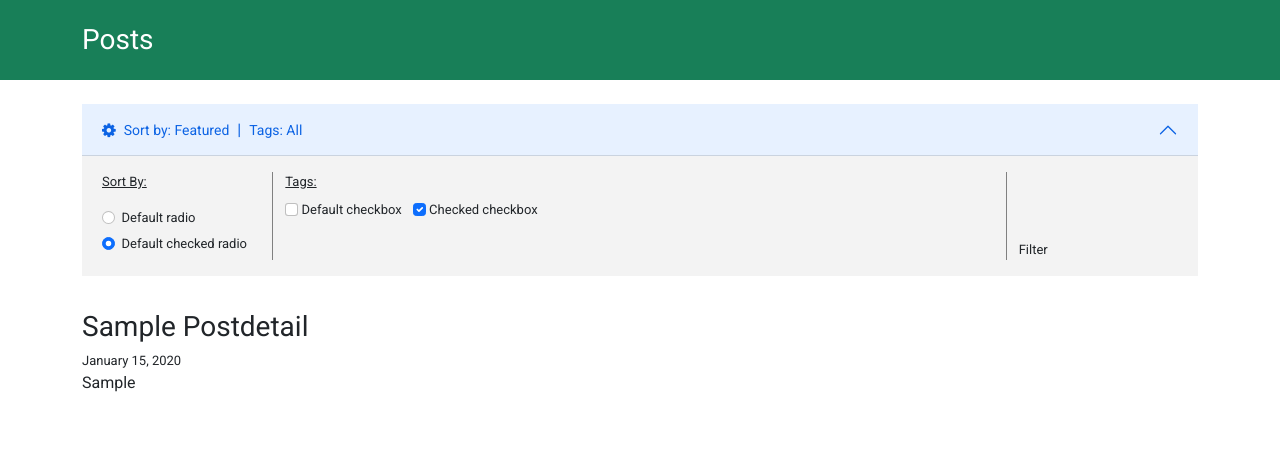
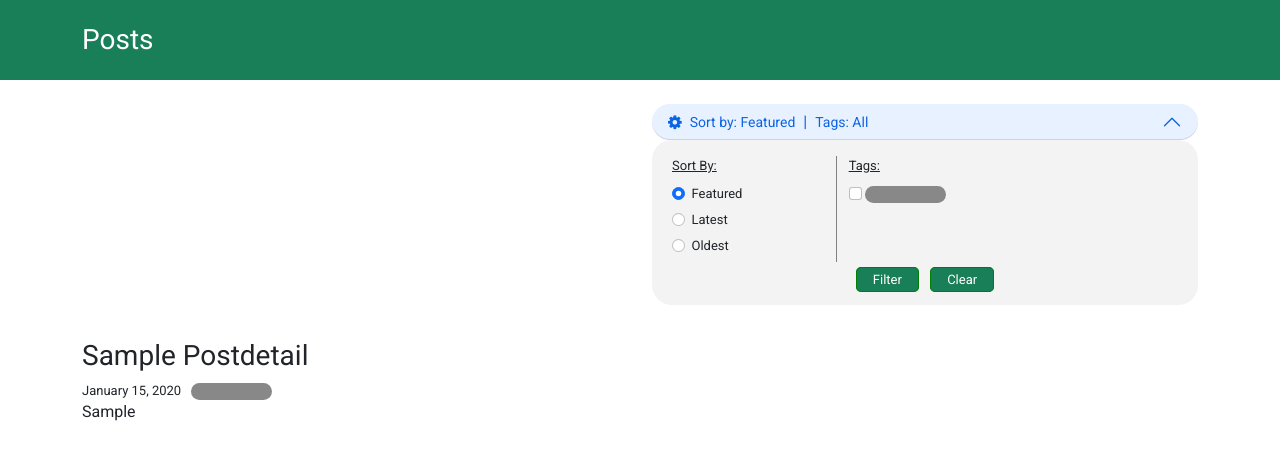
Before and after one commit to mdamire/MyPortfolio, a Django app: page /posts/ in a window 1280 px wide, after a click that opens the changed part. Shown: the part 60-520 px from the top of the page. Run offline with Django 4.2, Linux system fonts and the light colour scheme; tables that the repository leaves empty hold one stand-in row (values such as "Sample post").

Commit message:
Posts list and detail almost done

```diff
--- a/common/static/common/css/default.css
+++ b/common/static/common/css/default.css
@@ -44,3 +44,16 @@
 .heading-text {
     font-size: 28px;
 }
+
+.button {
+    background-color: #187f58;
+    color: white;
+    cursor: pointer;
+    border: 1px solid green;
+    border-radius: 5px;
+}
+
+.button:hover {
+    background-color: #6b8f71;
+    box-shadow: 0px 0px 5px rgb(210, 210, 210);
+}
--- a/posts/models.py
+++ b/posts/models.py
@@ -18,7 +18,33 @@
         default=True,
         help_text="Post sublinks will be generated from any header tag and will aprear in Post Content section"
     )
+    tags = models.ManyToManyField('PostTag')
+    feature = models.IntegerField(
+        default=0, help_text="This value will help it sort in the post list page. Higher value has more priority."
+    )
 
     @property
     def intro_len(self):
         return len(self.heading) + len(self.introduction)
+
+    def __str__(self) -> str:
+        return f"{self.permalink}: {self.heading}"
+
+    class Meta:
+        ordering = ['feature', '-publish_date', '-created']
+
+
+class PostTag(TimeStampedModel):
+    label = models.CharField(max_length=64)
+    color = models.CharField(
+        max_length=20, default='white', help_text="css color (hex, rgb or color name) for text color"
+    )
+    bg_color = models.CharField(
+        max_length=20, default='grey', help_text="css color (hex, rgb or color name) for background color",
+    )
+
+    def __str__(self):
+        return self.label
+
+    class Meta:
+        ordering = ['-created']
--- a/posts/static/posts/post-list.css
+++ b/posts/static/posts/post-list.css
@@ -1,10 +1,12 @@
 .accordion-button {
     background-color: rgb(243, 243, 243);
+    border-radius: 20px;
 }
 
 .accordion-body {
     background-color: rgb(243, 243, 243);
     font-size: small;
+    border-radius: 20px;
 }
 
 .step-links {
@@ -36,3 +38,8 @@
 .page-button:hover {
     color: #6b8f71;
 }
+
+.filter-submit {
+    text-align: center;
+    width: 100%;
+}
--- a/posts/templates/posts/detail.html
+++ b/posts/templates/posts/post-detail.html
@@ -13,6 +13,10 @@
             {% else %}
                 {{post.created|date:"F j, Y"}}
             {% endif %}
+            &nbsp;&nbsp;
+            {% for tag in post.tags.all %}
+                <span class="badge rounded-pill" style="color: {{tag.color}}; background-color: {{tag.bg_color}};">{{tag.label}}</span>
+            {% endfor %}
         </small></h6>
 
         <div class="pt-md-4 pt-2">
--- a/posts/templates/posts/post-list.html
+++ b/posts/templates/posts/post-list.html
@@ -6,52 +6,78 @@
 
 {% block main-content %}
 <div class="mt-4"></div>
+
+<div class="row">
+<div class="col-md-6"></div>
+<div class="col-md-6">
+
+{% comment %} Filter Section {% endcomment %}
 <div class="accordion" id="filter-section">
-    <h2 class="accordion-header" id="headingOne">
-        <button class="accordion-button collapsed" type="button" data-bs-toggle="collapse" data-bs-target="#filter-settings"  aria-expanded="false" aria-controls="filter-settings">
-            <i class="fa fa-gear pe-2"></i> <small class="pe-md-2 pe-1">Sort by: Featured</small>|<small class="ps-md-2 ps-1">Tags: All</small>
+
+    <h6 class="accordion-header" id="headingOne">
+        <button class="accordion-button collapsed py-2 px-3" type="button" data-bs-toggle="collapse" data-bs-target="#filter-settings"  aria-expanded="false" aria-controls="filter-settings">
+            <i class="fa fa-gear pe-2"></i>
+            <small class="pe-md-2 pe-1">Sort by: {%if sort_param%}{{sort_param|title}}{%else%}Featured{%endif%}</small>
+            |
+            <small class="ps-md-2 ps-1">Tags:
+                {%if tags_param%}
+                    {% for tag in tag_list %}
+                        {% if tag.id|stringformat:"s" in tags_param %}
+                            {{tag.label}},
+                        {% endif %}
+                    {% endfor %}
+                {%else%}
+                    All
+                {%endif%}
+            </small>
         </button>
-    </h2>
+    </h6>
+
     <div id="filter-settings" class="accordion-collapse collapse" aria-labelledby="headingOne" data-bs-parent="#filter-section">
         <div class="accordion-body">
+
             <div class="row">
-                <div class="col-md-2" style="border-right: 1px solid grey;">
-                    <div class="pb-3"><u>Sort By:</u></div>
+
+                <div class="col-4" style="border-right: 1px solid grey;">
+                    <div class="pb-2"><u>Sort By:</u></div>
+                    {% for ss in sort_list %}
                     <div class="form-check">
-                        <label class="form-check-label" for="flexRadioDefault1">
-                            Default radio
-                            <input class="form-check-input" type="radio" name="flexRadioDefault" id="flexRadioDefault1" value="rd1">
+                        <label class="form-check-label" for="sortRadio{{forloop.counter}}">
+                            {{ss|title}}
+                            <input class="form-check-input" type="radio" name="flexRadioDefault" id="sortRadio{{forloop.counter}}" value="{{ss}}" {% if sort_param and sort_param == ss %}checked{% elif not sort_param and forloop.first %}checked{% endif %}>
                         </label>
-                      </div>
-                      <div class="form-check">
-                          <label class="form-check-label" for="flexRadioDefault2">
-                              Default checked radio
-                              <input class="form-check-input" type="radio" name="flexRadioDefault" id="flexRadioDefault2" value="rd2" checked>
-                        </label>
-                      </div>
+                    </div>
+                    {% endfor %}
                 </div>
-                <div class="col-md-8" style="border-right: 1px solid grey;">
+
+                <div class="col-8">
                     <div class="pb-2"><u>Tags:</u></div>
-                    <label class="form-check-label pe-2" for="flexCheckDefault">
-                        <input class="form-check-input" type="checkbox" value="cb1" id="flexCheckDefault">
-                          Default checkbox
+                    {% for tag in tag_list %}
+                    <label class="form-check-label pe-md-3 pe-2" for="tagCheck{{tag.id}}">
+                        <input class="form-check-input" type="checkbox" value="{{tag.id}}" id="tagCheck{{tag.id}}" {% if tags_param and tag.id|stringformat:"s" in tags_param %}checked{%endif%}>
+                        <span class="badge rounded-pill" style="color: {{tag.color}}; background-color: {{tag.bg_color}};">{{tag.label}}</span>
                     </label>
-                    <label class="form-check-label" for="flexCheckChecked">
-                        <input class="form-check-input" type="checkbox" value="cb2" id="flexCheckChecked" checked>
-                          Checked checkbox
-                    </label>
+                    {% endfor %}
                 </div>
-                <div class="col-md-2" style="position: relative;">
-                    <div style="position: absolute; bottom: 0;" onclick="submitFilters()">Filter</div>
-                </div>
+
             </div>
+
+            <div class="col-md-2 filter-submit mt-2">
+                <span class="button px-3 py-1" onclick="submitFilters()">Filter</span>
+                <span class="button ms-2 px-3 py-1" onclick="clearFilters()">Clear</span>
+            </div>
+
         </div>
     </div>
+
 </div>
 
+</div>
+</div>
+
+{% comment %} Post Lists Section {% endcomment %}
 <div class="row pt-md-4 pt-2">
 {% for post in post_list %}
-            <!-- if if loop counter in 1, 4, 7 -->
     {% url 'post-detail' post.permalink as post_detail_url%}
     <div class="col-md-4 post-button" onclick="window.location.href='{{post_detail_url}}';">
         <h3 class="post-heading">{{post.heading|title}}</h3>
@@ -61,9 +87,13 @@
             {% else %}
                 {{post.created|date:"F j, Y"}}
             {% endif %}
+            &nbsp;
+            {% for tag in post.tags.all %}
+                <span class="badge rounded-pill" style="color: {{tag.color}}; background-color: {{tag.bg_color}};">{{tag.label}}</span>
+            {% endfor %}
         </div>
         {% if post.introduction %}
-        <div class="post-introduction">{{post.introduction|safe}}</div>
+        <div class="post-introduction ">{{post.introduction|safe}}</div>
         {% endif %}
     </div>
     {% if forloop.counter|divisibleby:3 %}
--- a/posts/views.py
+++ b/posts/views.py
@@ -4,13 +4,13 @@
 
 from common.mixins import SiteContextMixin, SingleObjectContentRendererMixin, MultipleObjectContentRendererMixin
 from common.static import SiteStatic
-from .models import PostDetail
+from .models import PostDetail, PostTag
 from .sublink import parse_sublinks
 
 
 class PostDetailView(DetailView, SiteContextMixin, SingleObjectContentRendererMixin):
     model = PostDetail
-    extra_statics = [SiteStatic('posts/post.css'), SiteStatic('posts/posts.js')]
+    extra_statics = [SiteStatic('posts/post-detail.css'), SiteStatic('posts/post-detail.js')]
 
     # The name of the field on the model that contains the slug.
     slug_field = 'permalink'
@@ -18,7 +18,7 @@
     slug_url_kwarg = 'permalink'
 
     context_object_name = 'post'
-    template_name = 'posts/detail.html'
+    template_name = 'posts/post-detail.html'
 
     def get_context_data(self, **kwargs):
         context = super().get_context_data(**kwargs)
@@ -37,3 +37,37 @@
     extra_statics = [SiteStatic('posts/post-list.css'), SiteStatic('posts/post-list.js')]
     context_object_name = 'post_list'
     paginate_by = 6
+
+    def get_context_data(self, **kwargs):
+        context = super().get_context_data(**kwargs)
+        context['tag_list'] = PostTag.objects.filter(postdetail__isnull=False).distinct()
+        context['sort_list'] = ['featured', 'latest', 'oldest']
+
+        sort_param = self.request.GET.get('sort')
+        if sort_param:
+            context['sort_param'] = sort_param
+        tags_param = self.request.GET.get('tags')
+        if tags_param:
+            context['tags_param'] = str(tags_param).split(',')
+
+        return context
+
+    def get_queryset(self):
+        qs = super().get_queryset()
+
+        tags_param = self.request.GET.get('tags')
+        sort_param = self.request.GET.get('sort')
+
+        if not any([tags_param, sort_param]):
+            return qs
+
+        order = ['feature', '-publish_date', '-created']
+        if sort_param == 'latest':
+            order = ['-publish_date', '-created']
+        if sort_param == 'oldest':
+            order = ['publish_date', 'created']
+
+        filters = {'tags__id__in': str(tags_param).split(',')} if tags_param else {}
+
+        qs = qs.filter(**filters).order_by(*order)
+        return qs
```
Also changed, not shown: posts/admin.py (+9 -8 lines), posts/migrations/0008_posttags_alter_postdetail_options_postdetail_tags.py (added), posts/migrations/0009_posttags_bg_color_alter_posttags_color.py (added), posts/migrations/0010_rename_posttags_posttag.py (added), posts/migrations/0011_alter_postdetail_options_postdetail_feature.py (added), posts/static/posts/post-detail.css (renamed from posts/static/posts/post.css), posts/static/posts/post-detail.js (renamed from posts/static/posts/posts.js).
